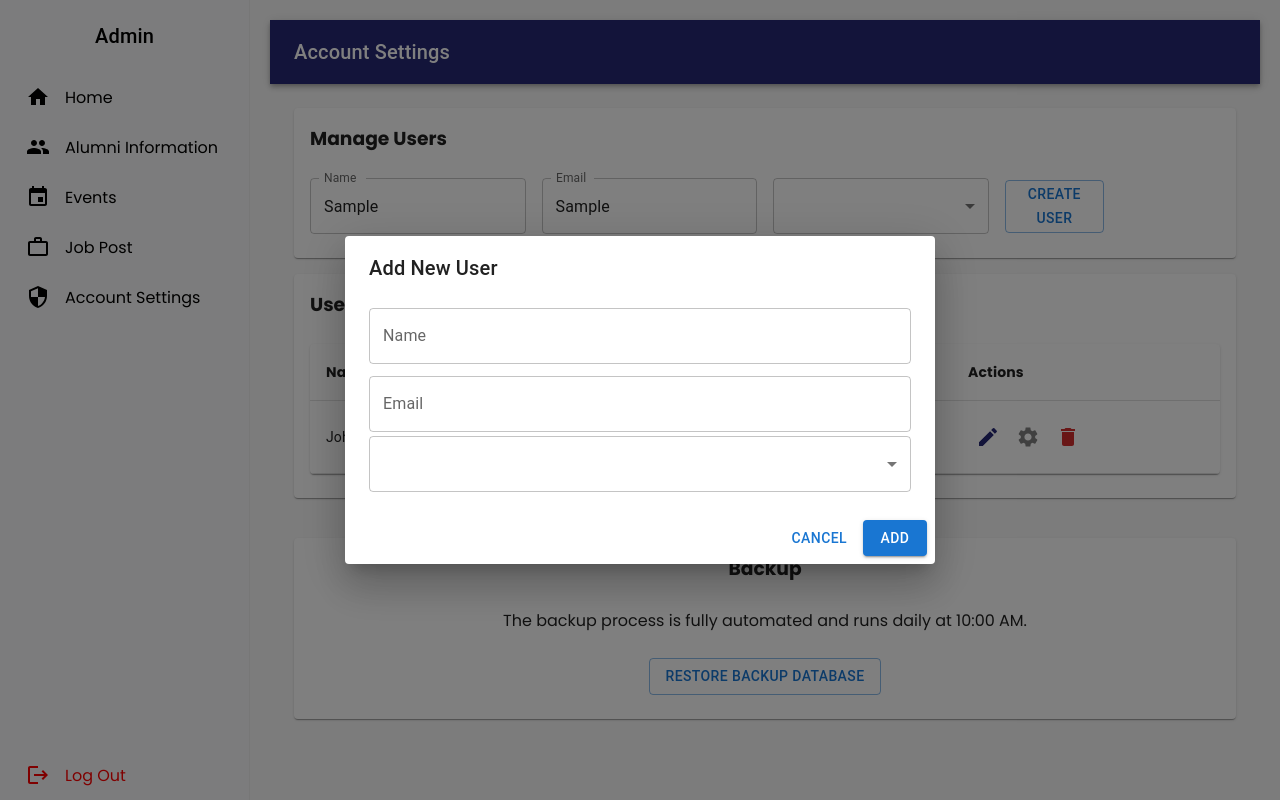
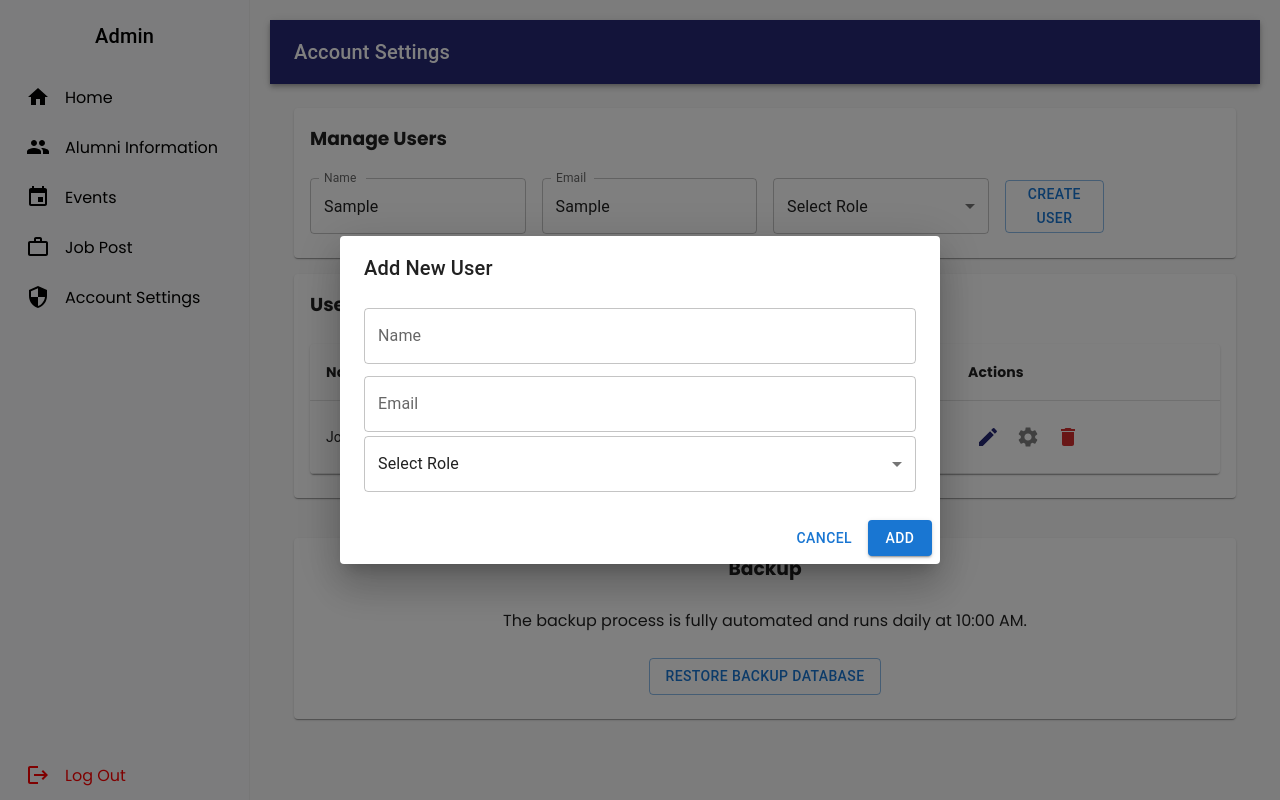
Before and after one commit to ondickson/SMU-Alumni, a React (Create React App) app in the folder frontend/: page /AccountSetting in a window 1280 px wide. Both pictures are taken after typing "Sample", "Sample" into the empty fields and a click on the button "CREATE USER". Built offline with nearby package versions, Linux system fonts and the light colour scheme.

Commit message:
Account settings label fixed

```diff
--- a/frontend/src/Pages/AccounSetting.js
+++ b/frontend/src/Pages/AccounSetting.js
@@ -5,7 +5,7 @@ import {
   TableHead, TableRow, Paper, Switch, IconButton, Dialog, DialogActions,
   DialogContent, DialogTitle
 } from '@mui/material';
-import { CheckCircle, Edit, Delete, Settings } from '@mui/icons-material';
+import { Edit, Delete, Settings } from '@mui/icons-material';
 import Sidebar from './Sidebar'; // Import Sidebar
 import './AccountSetting.css'; // Import CSS for styling
 
@@ -72,10 +72,15 @@ function AccountSetting() {
                         <TextField fullWidth label="Email" variant="outlined" />
                       </Grid>
                       <Grid item xs={3}>
-                        <Select fullWidth defaultValue="" variant="outlined">
-                          <MenuItem value="">Select Role</MenuItem>
+                        <Select
+                          fullWidth
+                          variant="outlined"
+                          displayEmpty
+                          defaultValue=""
+                        >
+                          <MenuItem value="" disabled>Select Role</MenuItem>
                           <MenuItem value="Admin">Admin</MenuItem>
-                          <MenuItem value="Department Head">Department Head</MenuItem>
+                          <MenuItem value="Alumni">Alumni</MenuItem>
                         </Select>
                       </Grid>
                       <Grid item xs={1.5} display="flex" alignItems="stretch">
@@ -155,7 +160,6 @@ function AccountSetting() {
               </Grid>
 
               {/* Backup Section */}
-              {/* Backup Section */}
               <Grid item xs={12} mt={3}>
                 <Card>
                   <CardContent sx={{ display: 'flex', flexDirection: 'column', alignItems: 'center', textAlign: 'center' }}>
@@ -192,17 +196,20 @@ function AccountSetting() {
             value={newUser.email}
             onChange={(e) => setNewUser({ ...newUser, email: e.target.value })}
           />
+
           <Select
             fullWidth
-            value={newUser.role}
+            value={newUser.role || ""}
             onChange={(e) => setNewUser({ ...newUser, role: e.target.value })}
             variant="outlined"
+            displayEmpty
             margin="dense"
           >
-            <MenuItem value="">Select Role</MenuItem>
+            <MenuItem value="" disabled>Select Role</MenuItem>
             <MenuItem value="Admin">Admin</MenuItem>
-            <MenuItem value="Department Head">Department Head</MenuItem>
+            <MenuItem value="Alumni">Alumni</MenuItem>
           </Select>
+
         </DialogContent>
         <DialogActions>
           <Button onClick={handleClose}>Cancel</Button>
```
